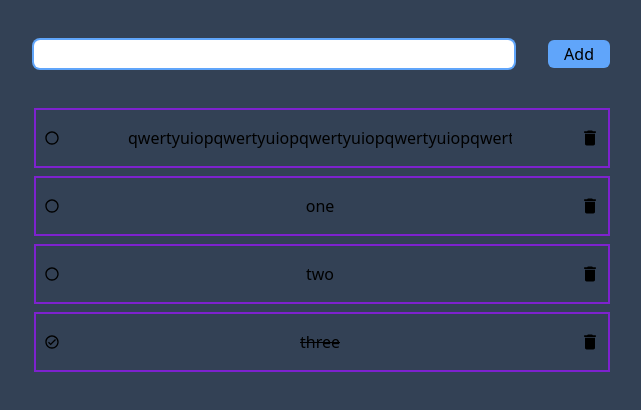
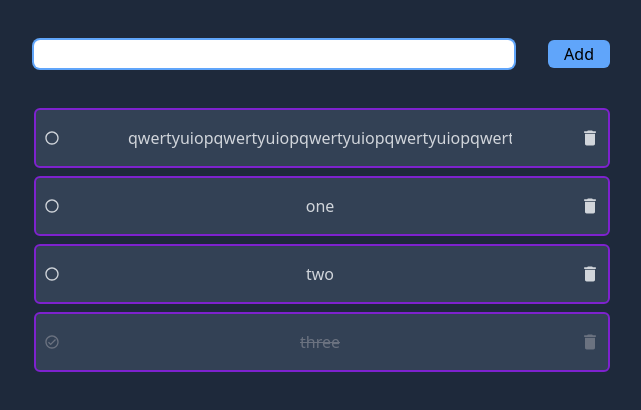
Before and after one commit to nishanthan-k/recoil-to-do-app, a React (Vite) app: page / in a window 1280 px wide. Shown: the top 410 px of the page, without its empty margins (318-959 px from the left). Built offline with nearby package versions, Linux system fonts and the light colour scheme.

Commit message:
fix: added hover effects and text general css to  todo list

```diff
--- a/src/App.jsx
+++ b/src/App.jsx
@@ -4,7 +4,7 @@ import ToDoList from "./components/ToDoList"
 
 function App() {
   return (
-    <main className="w-screen h-screen bg-slate-700 flex justify-center p-10">
+    <main className="w-screen h-screen bg-slate-800 flex justify-center py-10 px-10 mb:px-7">
       <section className="max-w-xl w-full flex flex-col gap-10">
         <AddNewToDo />
         <ToDoList />
--- a/src/components/ToDoCard.jsx
+++ b/src/components/ToDoCard.jsx
@@ -5,16 +5,16 @@ function ToDoCard(props) {
   const {todo: {task, isCompleted}} = props;
 
   return (
-    <div className={`grid grid-flow-col place-content-between place-items-center py-4 px-2 border-2 border-purple-700  ${isCompleted && 'line-through'}`}>
+    <div className={`bg-slate-700 text-gray-300 grid grid-flow-col place-content-between place-items-center py-4 px-2 border-2 border-purple-700 rounded-md ${isCompleted && 'line-through text-gray-500'}`}>
       {isCompleted ?
-        <MdOutlineCheckCircleOutline className="cursor-pointer" />
+        <MdOutlineCheckCircleOutline className="cursor-pointer checkCircleHoverEffect" />
         :
-        <MdOutlineRadioButtonUnchecked className="cursor-pointer mdtext-xl" />
+        <MdOutlineRadioButtonUnchecked className="cursor-pointer mdtext-xl checkCircleHoverEffect" />
       }
-      <p className="overflow-auto mb:max-w-52 sm:max-w-96">
+      <p className="overflow-auto mb:max-w-52 sm:max-w-96 ">
         {task}
       </p>
-      <MdDelete className="text-xl cursor-pointer transform transition-transform duration-200 hover:scale-125 hover:text-red-500" />
+      <MdDelete className={`text-xl ${!isCompleted ? 'cursor-pointer trashHoverEffect hover:text-red-500' : 'cursor-default'}`} />
     </div>
   )
 }
--- a/src/index.css
+++ b/src/index.css
@@ -1,3 +1,17 @@
 @tailwind base;
 @tailwind components;
 @tailwind utilities;
+
+@layer components {
+  .trashHoverEffect, .checkCircleHoverEffect {
+    transition: ease 300ms;
+  }
+
+  .trashHoverEffect:hover {
+    transform: scale(1.4);
+  }
+
+  .checkCircleHoverEffect:hover {
+    transform: scale(1.2);
+  }
+}
```
